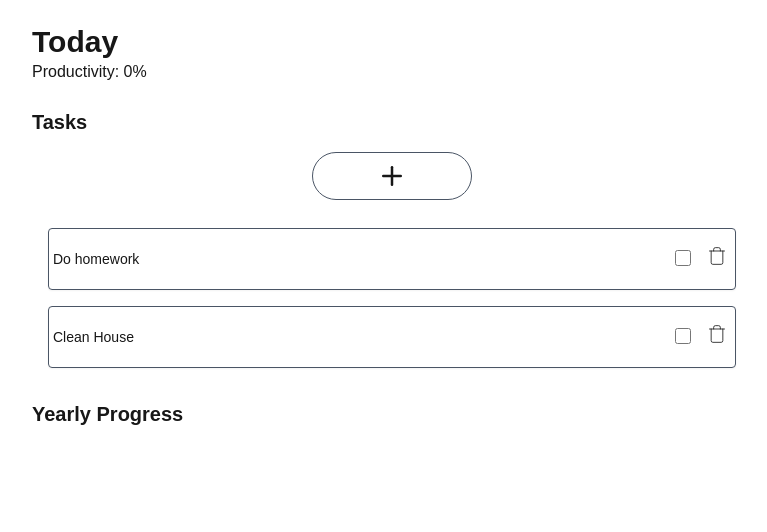
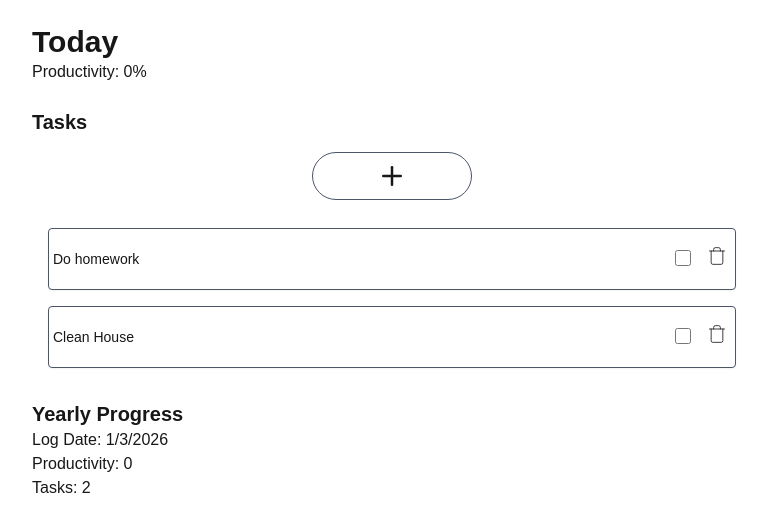
Before and after one commit to tltnsk/productivity-plus, a Next.js app: page / in a window 1280 px wide. Shown: the top 532 px of the page, without its empty margins (248-1015 px from the left). Built offline with nearby package versions, Linux system fonts and the light colour scheme.

Commit message:
Add basic logic for yearly progress

```diff
--- a/src/app/page.tsx
+++ b/src/app/page.tsx
@@ -1,6 +1,7 @@
 "use client";
 
 import { Task } from "@/lib/types";
+import { DailySummary } from "@/lib/types";
 import TaskList from "@/components/TaskList";
 import { calculateProductivityScore } from "@/lib/scores";
 import { useState } from "react";
@@ -26,6 +27,12 @@ export default function Home() {
 
   const [tasks, setTasks] = useState<Task[]>([task1, task2]);
   const [showAddTaskForm, setShowAddTaskForm] = useState(false);
+
+  const todaySummary: DailySummary = {
+    date: new Date().toLocaleDateString(),
+    tasks: tasks,
+    productivityPercentage: calculateProductivityScore(tasks),
+  };
 
   // function to toggle task's completion
   const toggleTask = (taskId: string) => {
@@ -91,6 +98,17 @@ export default function Home() {
 
       <section className="mt-6">
         <h2 className="text-xl font-semibold">Yearly Progress</h2>
+        <div>
+          <p>
+            <span>Log Date:</span> {todaySummary.date}
+          </p>
+          <p>
+            <span>Productivity:</span> {todaySummary.productivityPercentage}
+          </p>
+          <p>
+            <span>Tasks:</span> {todaySummary.tasks.length}
+          </p>
+        </div>
       </section>
     </main>
   );
```
